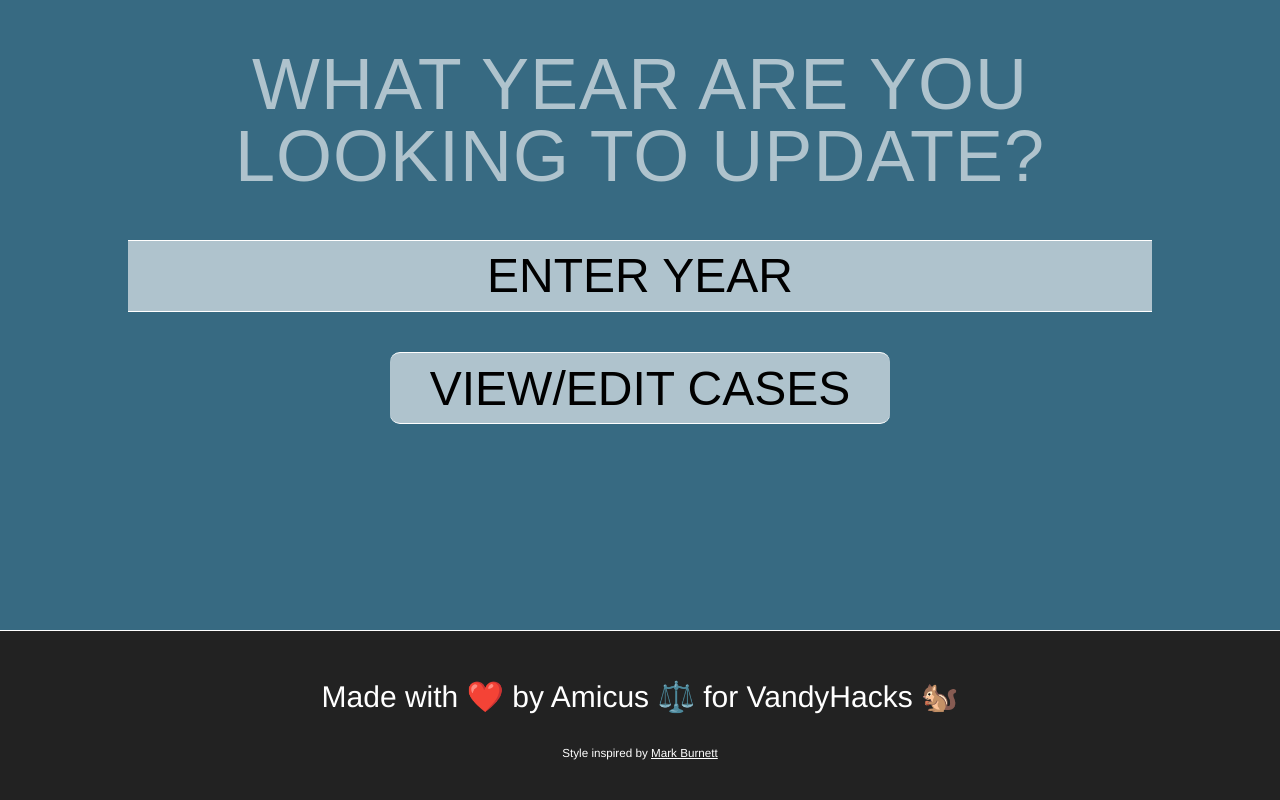
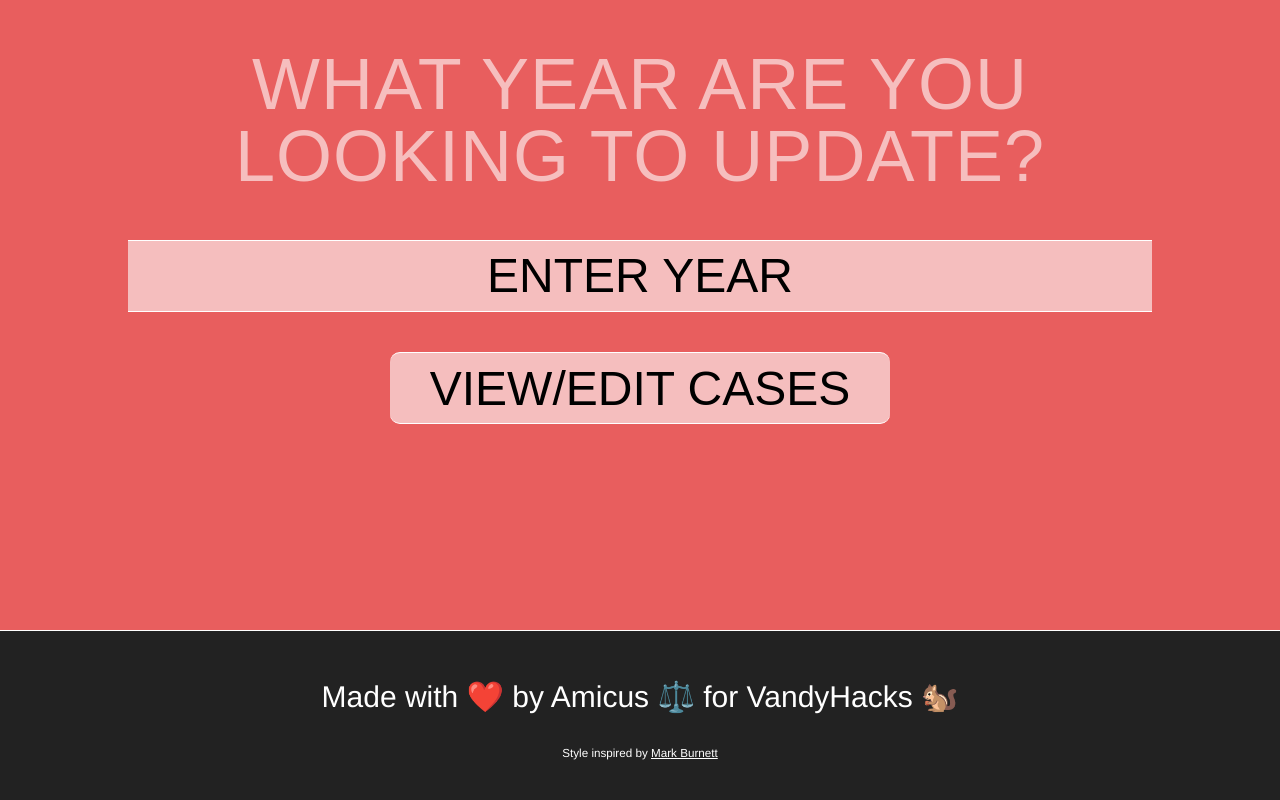
Before and after one commit to frankeld/amicus, a Flask app: page / in a window 1280 px wide. Run offline with Flask 2, Linux system fonts and the light colour scheme.

Commit message:
Update background color

```diff
--- a/thesuprememanager/static/style.css
+++ b/thesuprememanager/static/style.css
@@ -45,7 +45,7 @@ body,input,select,textarea {
 html {
 	font-size: 1em;
 	line-height: 1.5em;
-	background: #376a82;
+	background: #E85E5E;
 	-webkit-font-smooting: antialiased;
 	transition: background 1s linear
 }
```
